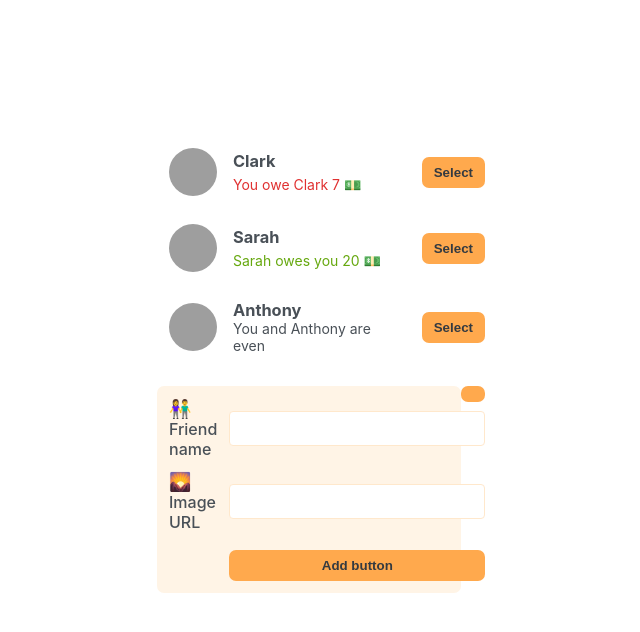
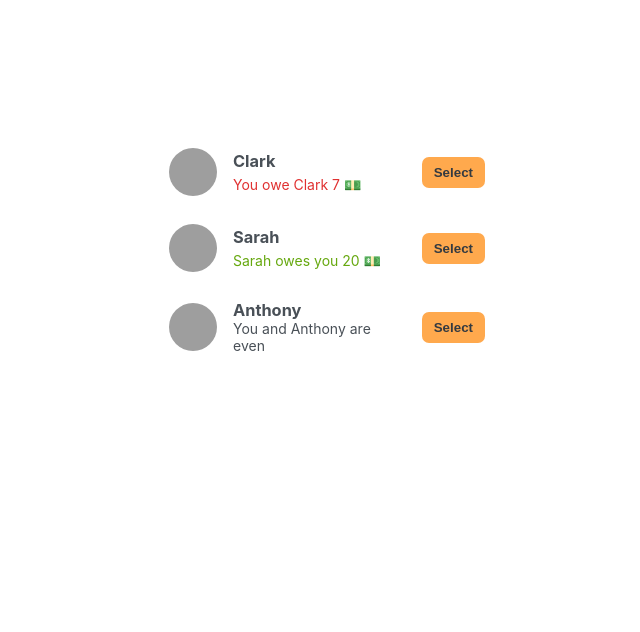
Before and after one commit to Jpkeys29/Bill-Splitter-React, a React (Create React App) app: page / in a window 1280 px wide. Shown: the top 632 px of the page, without its empty margins (73-713 px from the left). Built offline with nearby package versions, Linux system fonts and the light colour scheme; grey boxes are pictures that could not be loaded.

Commit message:
Friend list form

```diff
--- a/src/App.js
+++ b/src/App.js
@@ -24,8 +24,7 @@ export default function App() {
     <div className="app">
       <div className="sidebar">
         <FriendList />
-        <Button></Button>
-        <FormAddFriend />
+
       </div>
     </div>
   );
@@ -56,9 +55,7 @@ function Friend ({friend}) {
   )
 }
 
-function Button ({children}) {
-  return <button className="button">{children}</button>;
-}
+
 
 function FormAddFriend () {
   return (
@@ -69,8 +66,6 @@ function FormAddFriend () {
       <label>🌄Image URL</label>
       <input type="text" />
 
-      <Button>Add button</Button>
-
     </form>
   );
 }
```
